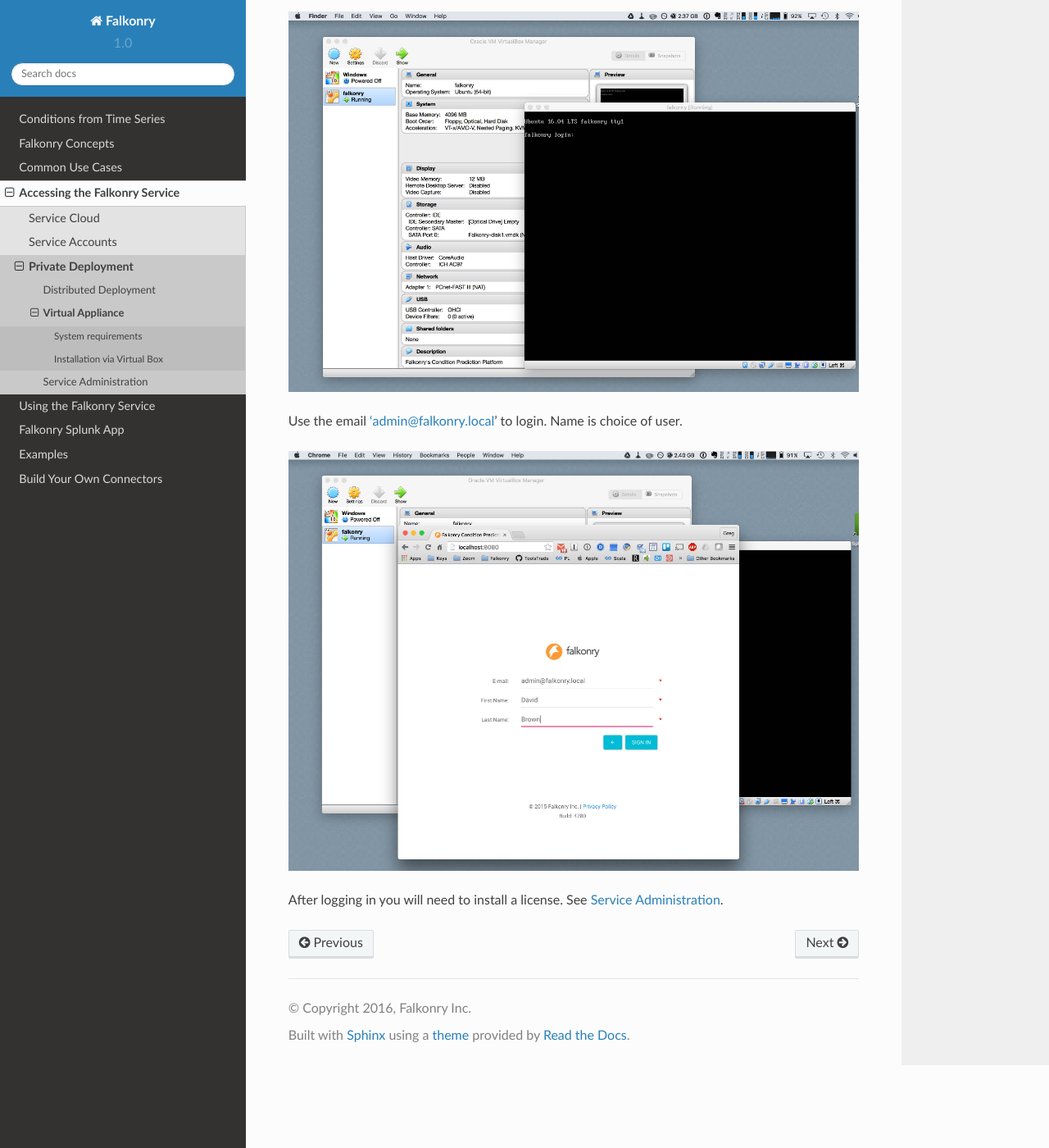
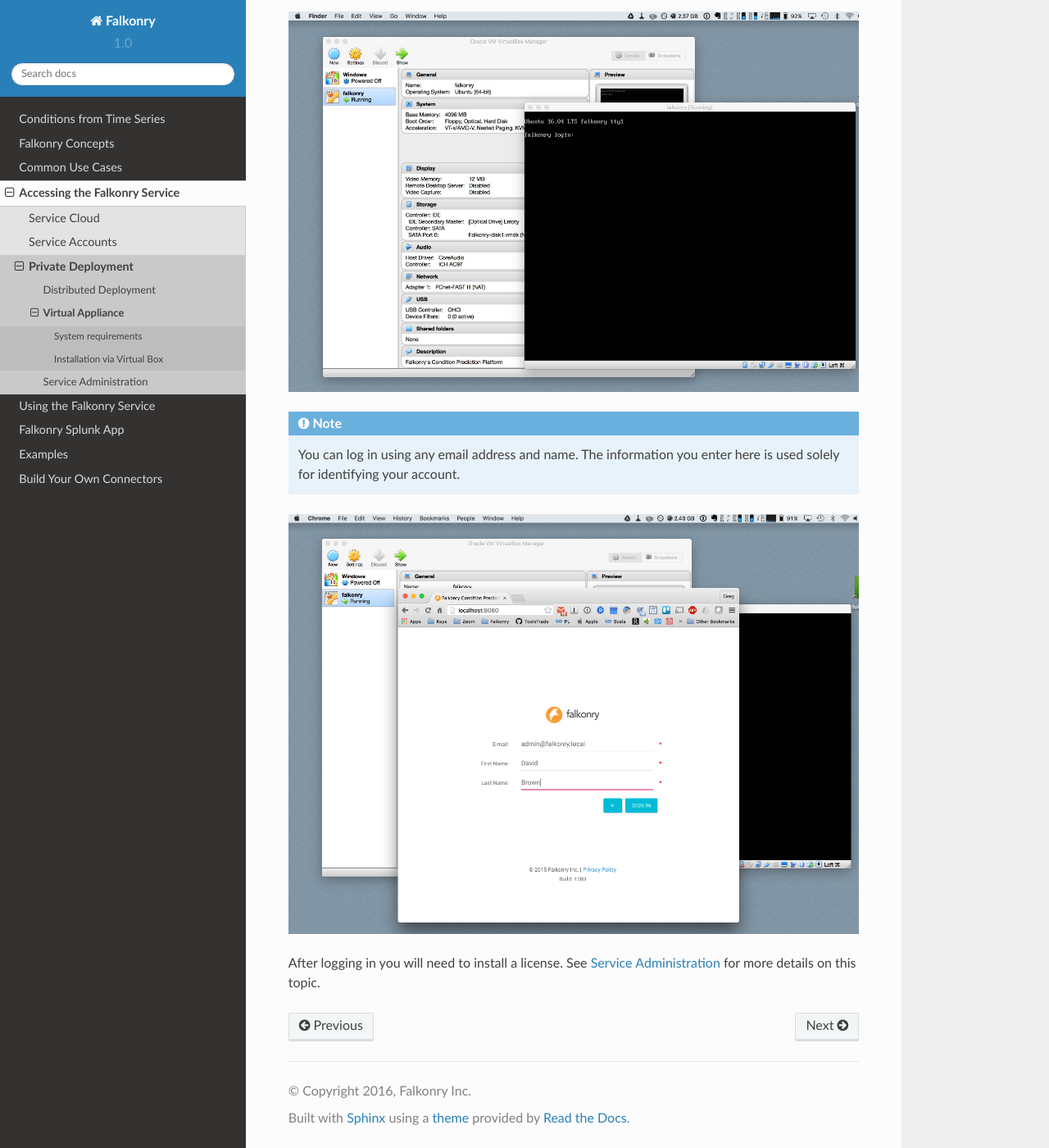
Before and after one commit to suhas-mehta/support, a Sphinx documentation site: the page built from docs/using/appliance.rst, in a window 1280 px wide and 1400 px high, scrolled down 2095 px. Shown: the whole window at 82% size. Built offline with Sphinx 7.4.7 and the Read the Docs theme 2.0.0, drawn with Linux system fonts in a browser that asks for light colours.

Commit message:
Clarify the email address for initial login.

```diff
--- a/docs/using/appliance.rst
+++ b/docs/using/appliance.rst
@@ -43,8 +43,11 @@
 
 .. image:: images/VirtualBoxStartFalkonryVM.jpg
 
-Use the email 'admin@falkonry.local' to login.  Name is choice of user.
+.. note::
+  You can log in using any email address and name. The information you enter here is used solely
+  for identifying your account.
 
 .. image:: images/VirtualBoxLogin.jpg
 
-After logging in you will need to install a license.  See `Service Administration <./administration.html>`_.
+After logging in you will need to install a license.  See `Service Administration <./administration.html>`_
+for more details on this topic.
```
